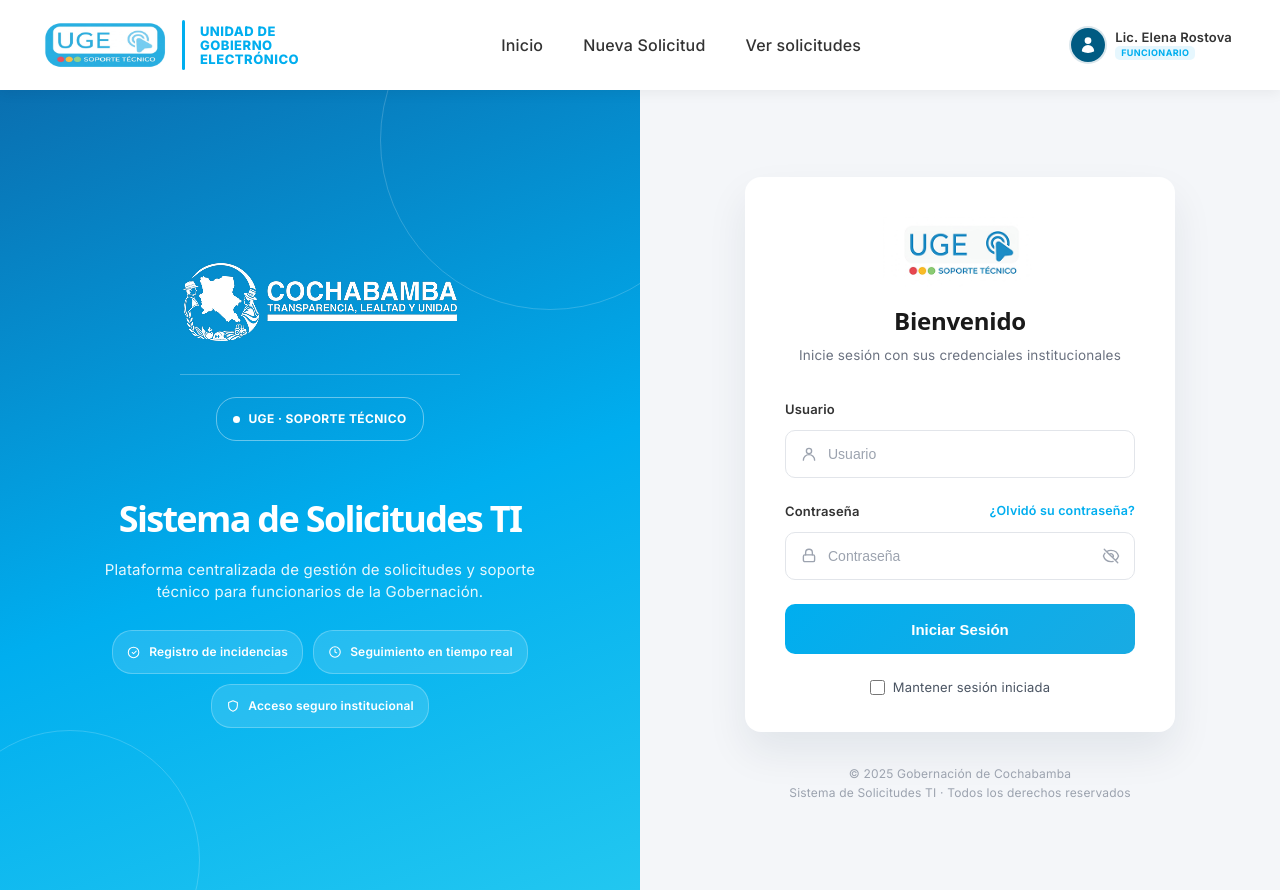
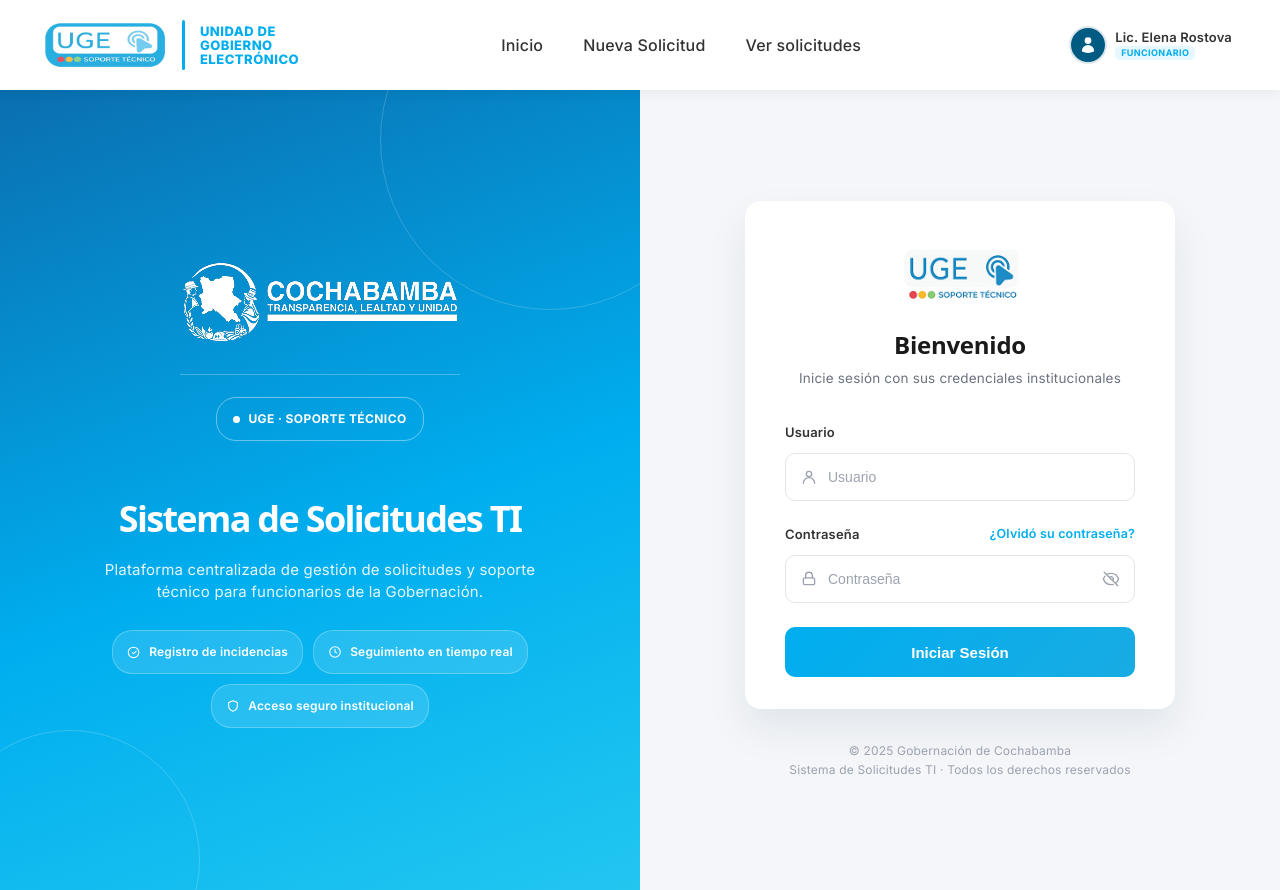
Before and after one commit to elmerCapTerceros/SIT-Frontend, a React (Vite) app: page /Iniciar_Sesion in a window 1280 px wide. Built offline with nearby package versions, Linux system fonts and the light colour scheme.

Commit message:
fix: delete remenber row

```diff
--- a/src/Components/Login/Login.css
+++ b/src/Components/Login/Login.css
@@ -330,22 +330,6 @@
   opacity: 0.92;
 }
 
-.remember-row {
-  display: flex;
-  align-items: center;
-  gap: 8px;
-  font-size: 13px;
-  color: #4B5563;
-  justify-content: center;
-  cursor: pointer;
-}
-
-.remember-row input[type="checkbox"] {
-  width: 15px;
-  height: 15px;
-  accent-color: #00AEEF;
-  cursor: pointer;
-}
 
 .login-footer {
   text-align: center;
--- a/src/Components/Login/Login.jsx
+++ b/src/Components/Login/Login.jsx
@@ -172,14 +172,7 @@ const Login = () => {
               Iniciar Sesión
             </button>
 
-            <label className="remember-row">
-              <input
-                type="checkbox"
-                checked={remember}
-                onChange={(e) => setRemember(e.target.checked)}
-              />
-              Mantener sesión iniciada
-            </label>
+
           </form>
         </div>
 
```
